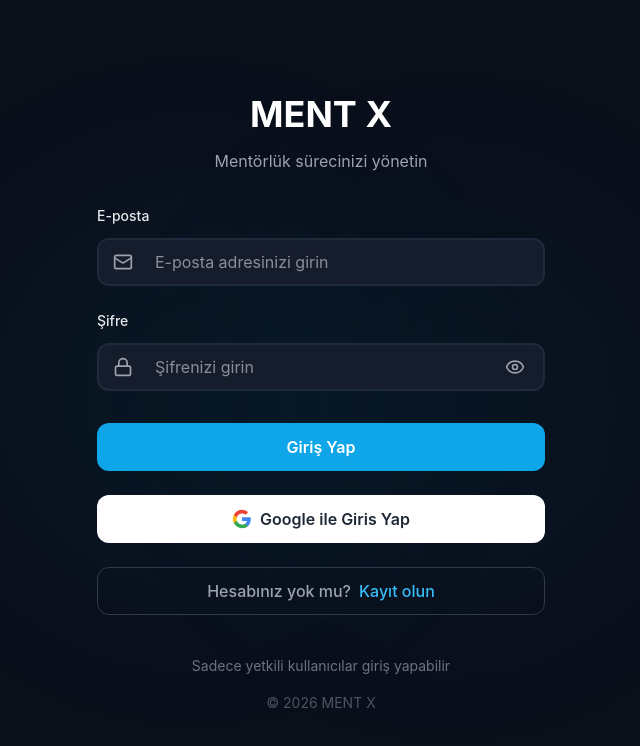
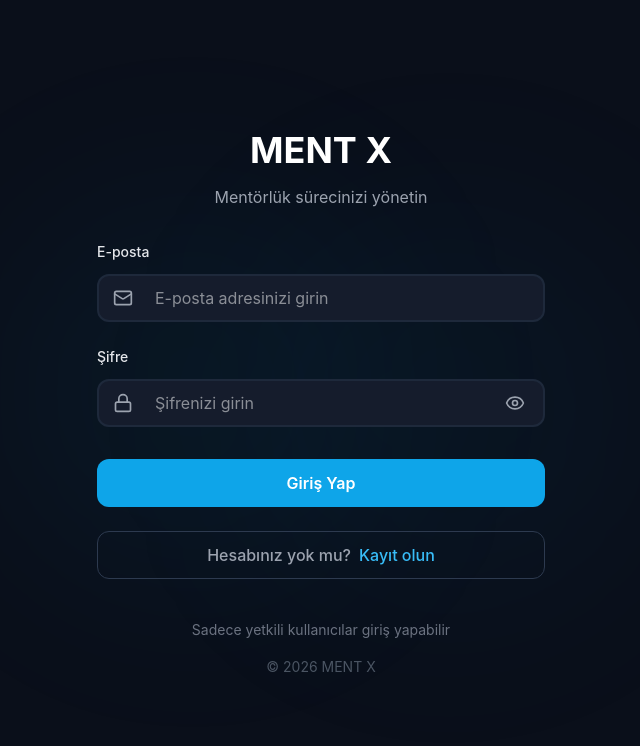
Before and after one commit to ercnakny/mentorship-portal, a React (Vite) app: page / in a window 1280 px wide. Shown: the top 746 px of the page, without its empty margins (319-959 px from the left). Built offline with nearby package versions, Linux system fonts and the light colour scheme; no server answers.

Commit message:
fix: Sadelestirilmis auth - email/password

```diff
--- a/src/App.jsx
+++ b/src/App.jsx
@@ -1,6 +1,5 @@
 import { useState, useEffect } from 'react';
 import { motion, AnimatePresence } from 'framer-motion';
-import { Loader2 } from 'lucide-react';
 import Dashboard from './pages/Dashboard';
 import SectionsOverview from './pages/SectionsOverview';
 import SectionPage from './pages/SectionPage';
@@ -8,13 +7,12 @@ import StepPage from './pages/StepPage';
 import LoginPage from './pages/LoginPage';
 import AdminPanel from './pages/AdminPanel';
 import Sidebar from './components/Sidebar';
-import { onAuthChange, getUserFromWhitelist, getUserProgress, getRedirectResultAuth, addGoogleUserToPending } from './firebase/client';
+import { onAuthChange, getUserFromWhitelist, getUserProgress } from './firebase/client';
 
 function App() {
   const [user, setUser] = useState(null);
   const [authLoading, setAuthLoading] = useState(true);
   const [isMobile, setIsMobile] = useState(false);
-  const [pendingApproval, setPendingApproval] = useState(false);
   const [isAllowed, setIsAllowed] = useState(false);
   const [currentView, setCurrentView] = useState('dashboard');
   const [selectedSection, setSelectedSection] = useState(null);
@@ -27,15 +25,9 @@ function App() {
     return () => window.removeEventListener('resize', checkMobile);
   }, []);
 
-  // Firebase auth state - sadece tek bir kez çalışır
+  // Firebase auth state
   useEffect(() => {
-    let isProcessed = false;
-
-    const processUser = async (firebaseUser) => {
-      // Eğer zaten işlendiyse, tekrar çalışma
-      if (isProcessed) return;
-      isProcessed = true;
-
+    const unsubscribe = onAuthChange(async (firebaseUser) => {
       if (!firebaseUser) {
         setAuthLoading(false);
         setUser(null);
@@ -47,24 +39,20 @@ function App() {
         const whitelistUser = await getUserFromWhitelist(firebaseUser.email);
 
         if (!whitelistUser) {
-          // Yeni kullanıcı - pendingUsers'a ekle
-          await addGoogleUserToPending(firebaseUser);
-          setUser({
-            uid: firebaseUser.uid,
-            name: firebaseUser.displayName || 'Kullanici',
-            email: firebaseUser.email,
-            pending: true
-          });
-          setPendingApproval(true);
+          // Kullanıcı whitelist'te yok - logout yap ve göster
+          await firebaseUser.delete().catch(() => {});
+          setAuthLoading(false);
+          setUser(null);
           setIsAllowed(false);
-        } else {
+          return;
+        }
+
         // Mevcut kullanıcı
         const progress = await getUserProgress(firebaseUser.uid);
         setUser({
           uid: firebaseUser.uid,
           name: firebaseUser.displayName,
           email: firebaseUser.email,
-            photoURL: firebaseUser.photoURL,
           role: whitelistUser.role || 'user',
           startDate: progress?.startDate || whitelistUser.startDate || new Date().toISOString(),
           completedSections: progress?.completedSections || [],
@@ -72,26 +60,13 @@ function App() {
           requestedSections: progress?.requestedSections || []
         });
         setIsAllowed(true);
-        }
       } catch (error) {
-        console.error('Auth process error:', error);
+        console.error('Auth error:', error);
         setUser(null);
         setIsAllowed(false);
       }
 
       setAuthLoading(false);
-    };
-
-    // Önce redirect sonucunu kontrol et
-    getRedirectResultAuth().then(redirectUser => {
-      processUser(redirectUser);
-    }).catch(() => {
-      // Redirect hatası - normal auth'a geç
-    });
-
-    // Sonra normal auth state dinle
-    const unsubscribe = onAuthChange(firebaseUser => {
-      processUser(firebaseUser);
     });
 
     return () => unsubscribe();
@@ -103,7 +78,7 @@ function App() {
     setSelectedStep(step);
   };
 
-  // Auth loading ekranı
+  // Auth loading
   if (authLoading) {
     return (
       <div className="min-h-screen bg-dark-500 flex items-center justify-center">
@@ -123,19 +98,9 @@ function App() {
     );
   }
 
-  // Giriş yapılmamış veya whitelist'te yok
+  // Giriş yapılmamış
   if (!user || !isAllowed) {
-    return (
-      <LoginPage
-        pendingApproval={pendingApproval}
-        onLogin={(userData) => {
-          setUser(userData);
-          setIsAllowed(true);
-          setPendingApproval(false);
-        }}
-        onError={(err) => console.error('Login error:', err)}
-      />
-    );
+    return <LoginPage />;
   }
 
   return (
@@ -146,56 +111,31 @@ function App() {
         <div style={{ width: '100%', maxWidth: '1200px', margin: '0 auto', padding: '24px', boxSizing: 'border-box' }}>
         <AnimatePresence mode="wait">
           {currentView === 'dashboard' && (
-            <motion.div
-              key="dashboard"
-              initial={{ opacity: 0 }}
-              animate={{ opacity: 1 }}
-              exit={{ opacity: 0 }}
-            >
+            <motion.div key="dashboard" initial={{ opacity: 0 }} animate={{ opacity: 1 }} exit={{ opacity: 0 }}>
               <Dashboard user={user} onNavigate={navigateTo} />
             </motion.div>
           )}
 
           {currentView === 'sections' && (
-            <motion.div
-              key="sections"
-              initial={{ opacity: 0, x: 20 }}
-              animate={{ opacity: 1, x: 0 }}
-              exit={{ opacity: 0, x: -20 }}
-            >
+            <motion.div key="sections" initial={{ opacity: 0, x: 20 }} animate={{ opacity: 1, x: 0 }} exit={{ opacity: 0, x: -20 }}>
               <SectionsOverview user={user} onNavigate={navigateTo} />
             </motion.div>
           )}
 
           {currentView === 'section' && selectedSection && (
-            <motion.div
-              key={`section-${selectedSection.id}`}
-              initial={{ opacity: 0, x: 20 }}
-              animate={{ opacity: 1, x: 0 }}
-              exit={{ opacity: 0, x: -20 }}
-            >
+            <motion.div key={`section-${selectedSection.id}`} initial={{ opacity: 0, x: 20 }} animate={{ opacity: 1, x: 0 }} exit={{ opacity: 0, x: -20 }}>
               <SectionPage section={selectedSection} user={user} onNavigate={navigateTo} />
             </motion.div>
           )}
 
           {currentView === 'step' && selectedSection && selectedStep && (
-            <motion.div
-              key={`step-${selectedStep.id}`}
-              initial={{ opacity: 0, y: 20 }}
-              animate={{ opacity: 1, y: 0 }}
-              exit={{ opacity: 0, y: -20 }}
-            >
+            <motion.div key={`step-${selectedStep.id}`} initial={{ opacity: 0, y: 20 }} animate={{ opacity: 1, y: 0 }} exit={{ opacity: 0, y: -20 }}>
               <StepPage section={selectedSection} step={selectedStep} user={user} onNavigate={navigateTo} onUserUpdate={setUser} />
             </motion.div>
           )}
 
           {currentView === 'admin' && (
-            <motion.div
-              key="admin"
-              initial={{ opacity: 0, x: 20 }}
-              animate={{ opacity: 1, x: 0 }}
-              exit={{ opacity: 0, x: -20 }}
-            >
+            <motion.div key="admin" initial={{ opacity: 0, x: 20 }} animate={{ opacity: 1, x: 0 }} exit={{ opacity: 0, x: -20 }}>
               <AdminPanel user={user} onNavigate={navigateTo} />
             </motion.div>
           )}
--- a/src/pages/LoginPage.jsx
+++ b/src/pages/LoginPage.jsx
@@ -1,7 +1,7 @@
 import { useState } from 'react';
 import { motion } from 'framer-motion';
 import { AlertCircle, Mail, Lock, Eye, EyeOff, User, Briefcase, UserPlus } from 'lucide-react';
-import { signInWithEmail, signUp, signInWithGoogle } from '../firebase/client';
+import { signInWithEmail, signUp } from '../firebase/client';
 
 export default function LoginPage({ pendingApproval = false }) {
   const [loading, setLoading] = useState(false);
@@ -413,49 +413,6 @@ export default function LoginPage({ pendingApproval = false }) {
             )}
           </button>
 
-          {/* Google ile Giris */}
-          {!isRegister && (
-            <button
-              type="button"
-              onClick={async () => {
-                setLoading(true);
-                setError(null);
-                try {
-                  await signInWithGoogle();
-                } catch (err) {
-                  console.error('Google sign in error:', err);
-                  setError('Google ile giris basarisiz.');
-                  setLoading(false);
-                }
-              }}
-              disabled={loading}
-              style={{
-                width: '100%',
-                height: '48px',
-                backgroundColor: 'white',
-                color: '#1f2937',
-                fontWeight: 600,
-                borderRadius: '12px',
-                border: 'none',
-                cursor: loading ? 'not-allowed' : 'pointer',
-                opacity: loading ? 0.5 : 1,
-                display: 'flex',
-                alignItems: 'center',
-                justifyContent: 'center',
-                gap: '8px',
-                transition: 'all 0.2s'
-              }}
-            >
-              <svg width="20" height="20" viewBox="0 0 24 24">
-                <path fill="#4285F4" d="M22.56 12.25c0-.78-.07-1.53-.2-2.25H12v4.26h5.92c-.26 1.37-1.04 2.53-2.21 3.31v2.77h3.57c2.08-1.92 3.28-4.74 3.28-8.09z"/>
-                <path fill="#34A853" d="M12 23c2.97 0 5.46-.98 7.28-2.66l-3.57-2.77c-.98.66-2.23 1.06-3.71 1.06-2.86 0-5.29-1.93-6.16-4.53H2.18v2.84C3.99 20.53 7.7 23 12 23z"/>
-                <path fill="#FBBC05" d="M5.84 14.09c-.22-.66-.35-1.36-.35-2.09s.13-1.43.35-2.09V7.07H2.18C1.43 8.55 1 10.22 1 12s.43 3.45 1.18 4.93l2.85-2.22.81-.62z"/>
-                <path fill="#EA4335" d="M12 5.38c1.62 0 3.06.56 4.21 1.64l3.15-3.15C17.45 2.09 14.97 1 12 1 7.7 1 3.99 3.47 2.18 7.07l3.66 2.84c.87-2.6 3.3-4.53 6.16-4.53z"/>
-              </svg>
-              Google ile Giris Yap
-            </button>
-          )}
-
           {/* Toggle Login/Register */}
           <button
             type="button"
```
Lines whose indentation alone changed are shown as unchanged.
